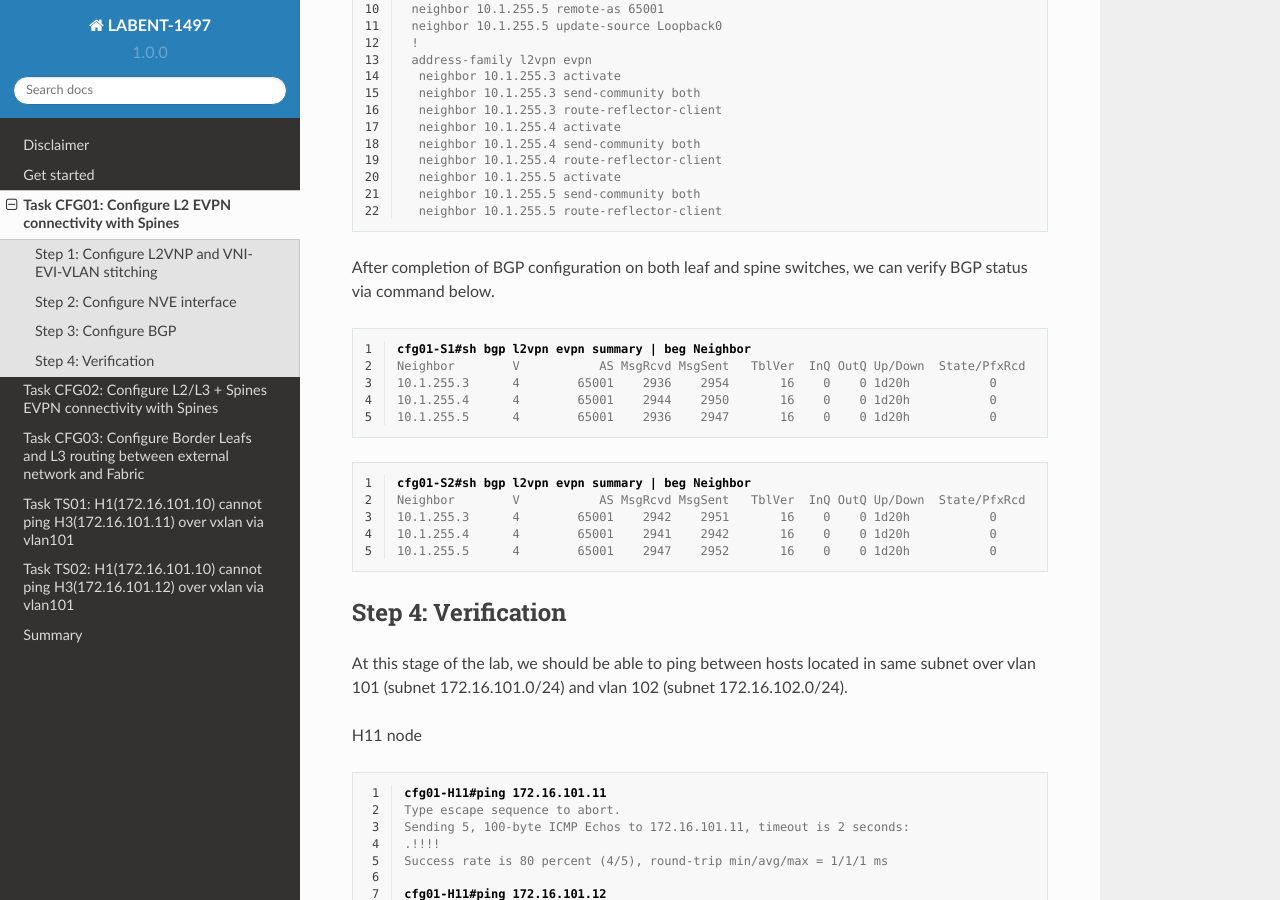
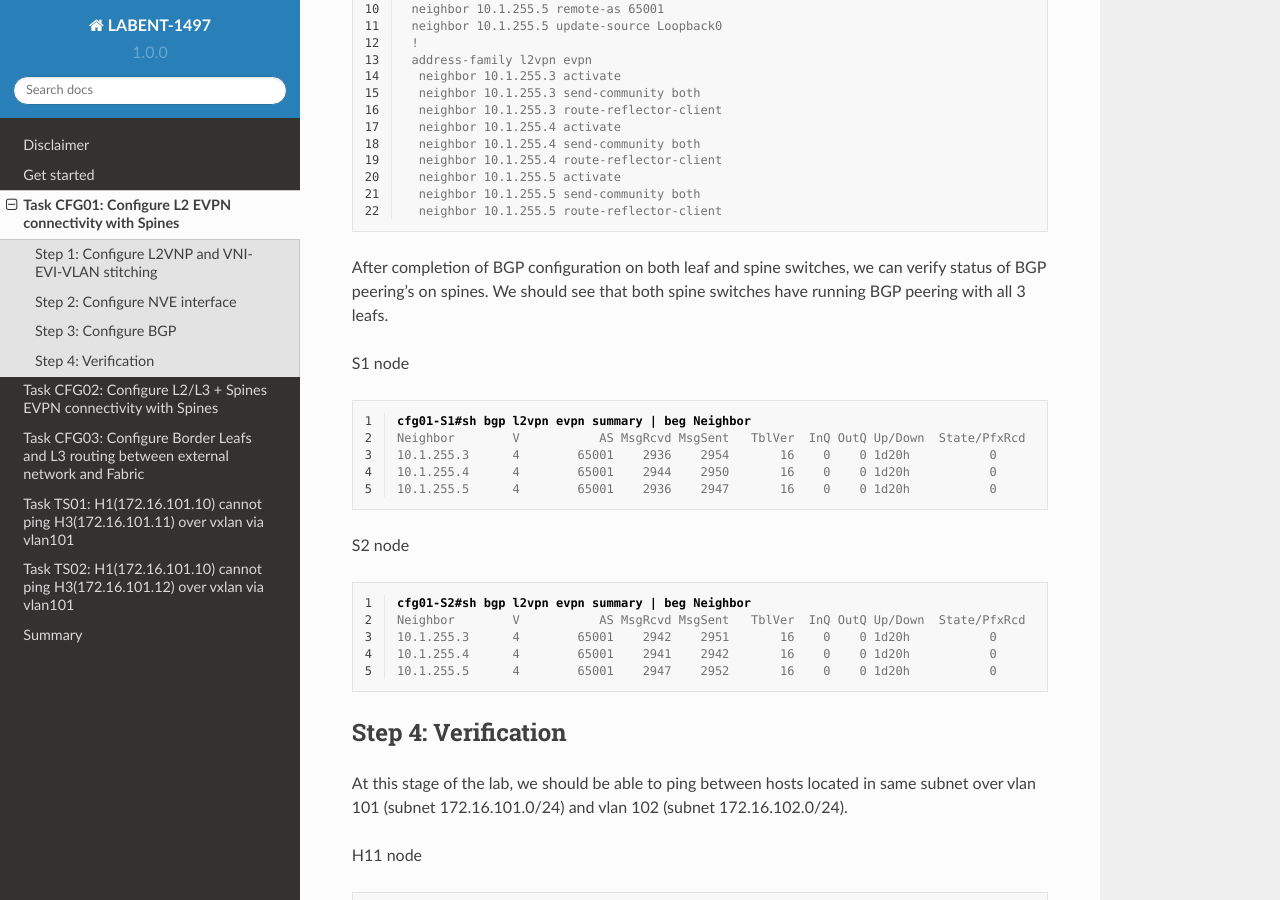
Before and after one commit to dvishchu/labent-1497, a Sphinx documentation site: the page built from docs/source/task_01.rst, in a window 1280 px wide and 900 px high, scrolled down 2664 px. Built offline with Sphinx 7.4.7 and the Read the Docs theme 2.0.0, drawn with Linux system fonts in a browser that asks for light colours.

Commit message:
Updating task01

```diff
--- a/docs/source/task_01.rst
+++ b/docs/source/task_01.rst
@@ -126,7 +126,9 @@ S1/S2 node
       neighbor 10.1.255.5 send-community both
       neighbor 10.1.255.5 route-reflector-client
 
-After completion of BGP configuration on both leaf and spine switches, we can verify BGP status via command below.
+After completion of BGP configuration on both leaf and spine switches, we can verify status of BGP peering’s on spines. We should see that both spine switches have running BGP peering with all 3 leafs.
+
+S1 node
 
 .. code-block:: console
     :linenos:
@@ -137,6 +139,8 @@ After completion of BGP configuration on both leaf and spine switches, we can ve
     10.1.255.3      4        65001    2936    2954       16    0    0 1d20h           0
     10.1.255.4      4        65001    2944    2950       16    0    0 1d20h           0
     10.1.255.5      4        65001    2936    2947       16    0    0 1d20h           0
+
+S2 node
 
 .. code-block:: console
     :linenos:
```
